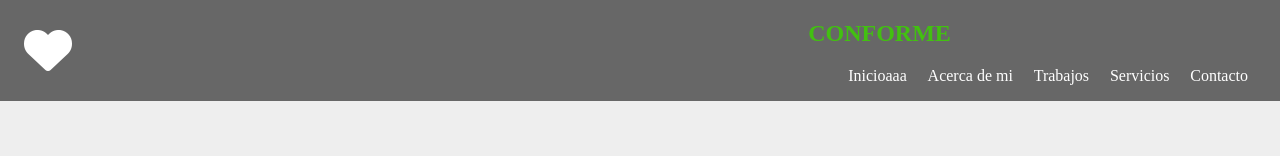
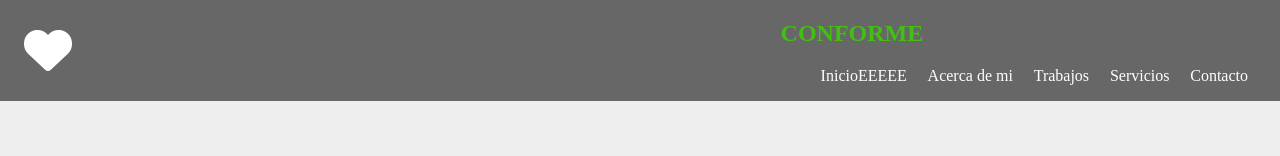
Before and after one commit to CarlosEduardoFC/MI-WEB, a plain HTML site: page index.html in a window 1280 px wide. Shown: the top 156 px of the page. Drawn offline with Linux system fonts and the light colour scheme; files whose address does not match are found by name.

Commit message:
Update index.html

```diff
--- a/index.html
+++ b/index.html
@@ -26,7 +26,7 @@
             </label>
             <h1 class="nombre">charlyys212</h1>
           <ul>
-            <li><a href="">Inicioaaa</a></li>
+            <li><a href="">InicioEEEEE</a></li>
             <li><a href="">Acerca de mi</a></li>
             <li><a href="">Trabajos</a></li>
             <li><a href="">Servicios</a></li>
```
